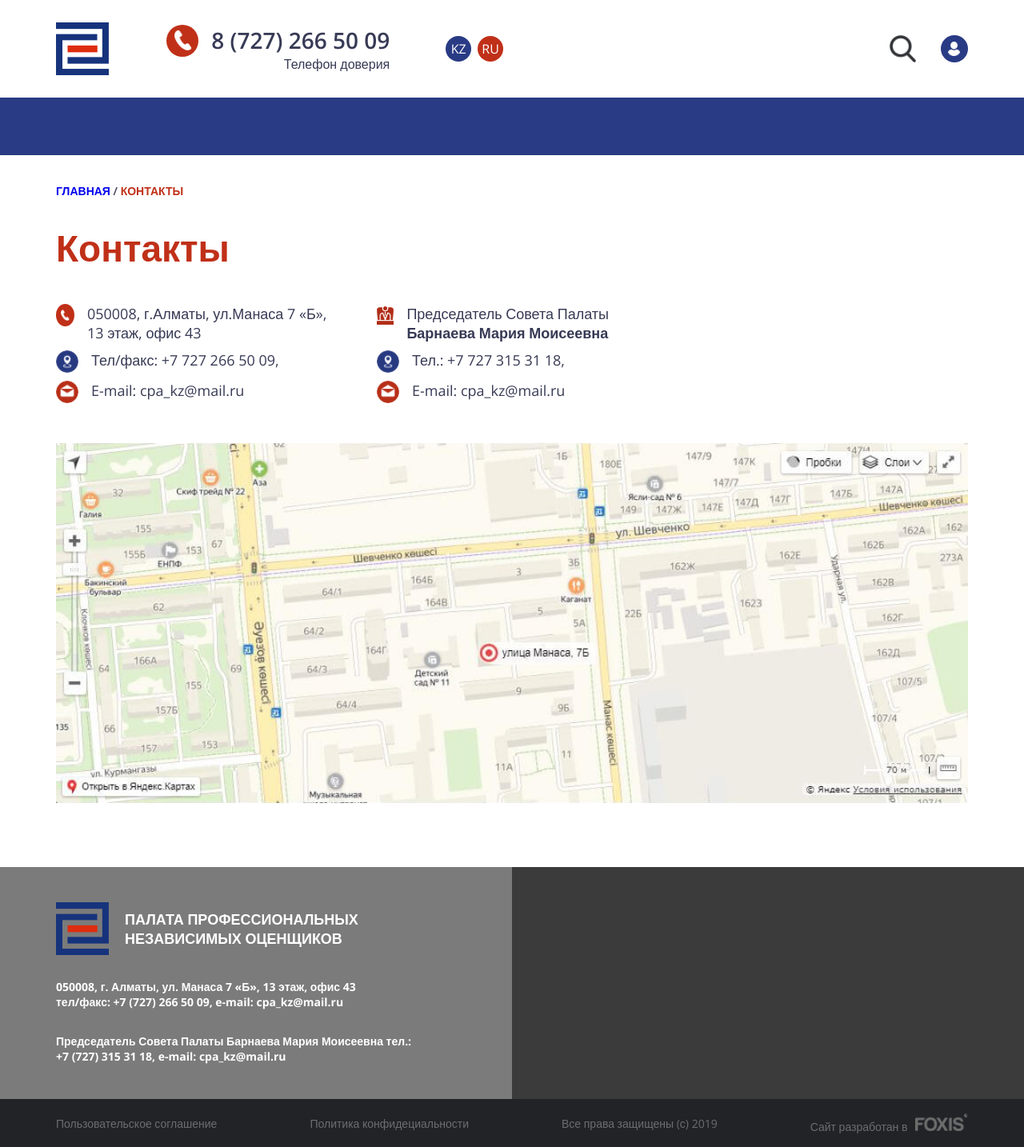
After one commit to LexSlv/pal, a Yii app: template views/contacts/index.php in a window 1280 px wide. The commit adds this page. Shown: the whole page at 80% size. Run offline with PHP 8.4 and a stand-in for Yii, Linux system fonts and the light colour scheme; the template is opened without the code that fills it, so the values that code supplies are empty; some libraries are stand-ins or nearby versions.

Commit message:
+ contacts

```diff
--- /dev/null
+++ b/views/contacts/index.php
@@ -0,0 +1,36 @@
+<div class="container pageBody">
+
+    <div class="breadcrumbs">
+        <a href="/" >Главная</a> / <span class="red">Контакты</a>
+    </div>
+
+    <h1 class="pageTitle red">Контакты</h1>
+
+    <div class="contacts">
+
+        <div class="contactBox">
+
+            <span><i class="conactIcon cIcon1 backRed"></i><p>050008, г.Алматы, ул.Манаса 7 «Б», 13 этаж, офис 43</p></span>
+
+            <span><i class="conactIcon cIcon2"></i><p>Тел/факс: +7 727 266 50 09,</p></span>
+
+            <span><i class="conactIcon cIcon3"></i><p>E-mail: cpa_kz@mail.ru</p></span>
+
+        </div>
+
+        <div class="contactBox">
+
+            <span><i class="conactIcon cIcon4"></i><p>Председатель Совета Палаты <strong>Барнаева Мария Моисеевна</strong></p></span>
+
+            <span><i class="conactIcon cIcon2"></i><p>Тел.: +7 727 315 31 18,</p></span>
+
+            <span><i class="conactIcon cIcon3"></i><p>E-mail: cpa_kz@mail.ru</p></span>
+
+        </div>
+    </div>
+
+    <div class="yaMap">
+        <script type="text/javascript" charset="utf-8" async src="https://api-maps.yandex.ru/services/constructor/1.0/js/?um=constructor%3A7e0fdd81bdc263bad71dbbf2156d7783c270b0aaef4d568b541920e7f87a3064&amp;width=100%25&amp;height=450&amp;lang=ru_RU&amp;scroll=false"></script>
+    </div>
+
+</div>
--- /dev/null
+++ b/views/contacts/page.php
@@ -0,0 +1 @@
+<h1>Привет это вьюшка boris/page</h1>
--- a/views/layouts/main.php
+++ b/views/layouts/main.php
@@ -40,7 +40,8 @@ $menus_hide = (new \yii\db\Query())
     <meta name="description" content="<?= Html::encode($this->params['description']) ?>"/>
     <meta name="keywords" content="<?= Html::encode($this->params['keywords']) ?>"/>
 
-    <link rel='dns-prefetch' href='//fonts.googleapis.com'>
+    <link rel="dns-prefetch" href="//fonts.googleapis.com">
+    <link rel="api-maps.yandex.ru" href="//api-maps.yandex.ru">
     <link href="https://fonts.googleapis.com/css?family=Open+Sans:300,400,400i,600,700&display=swap" rel="stylesheet">
     <link rel="stylesheet" href="/css/swiper.min.css">
     <link rel="stylesheet" href="/css/main.css">
--- a/web/css/main.css
+++ b/web/css/main.css
@@ -769,6 +769,88 @@ footer {
     margin: 5px auto;
 }
 
+/* Inside */
+
+.breadcrumbs {
+    display: block;
+    margin: 35px 0 20px 0;
+    font-size: 14px;
+    text-transform: uppercase;
+    font-weight: 600;
+    width: 100%;
+}
+
+.breadcrumbs a {
+    text-decoration: none;
+}
+
+.pageBody {
+    flex-flow: row wrap;
+    padding-bottom: 50px;
+}
+
+.pageTitle {
+    font-size: 46px;
+    font-weight: bold;
+    width: 100%;
+    margin: 10px 0 20px 0;
+}
+
+.contacts {
+    display: flex;
+}
+
+.contactBox {
+    width: 360px;
+    margin: 10px 41px 10px 0;
+    display: block;
+}
+
+.contactBox span {
+    display: flex;
+    width: 100%;
+    margin: 10px 0;
+    font-size: 18px;
+    font-weight: 500;
+}
+
+.contactBox p {
+    display: inline;
+    margin: 0;
+    width: auto;
+}
+
+.conactIcon {
+    width: 18px;
+    height: 18px;
+    display: inline-flex;
+    background-size: cover;
+    background-position: center center;
+    background-repeat: no-repeat;
+    border-radius: 50%;
+    margin: 0 16px auto 0;
+    padding: 5px;
+}
+
+.cIcon1 { background-image: url(../web/img/icon1.png); background-size: 50%; }
+.cIcon2 { background-image: url(../web/img/icon2.png); }
+.cIcon3 { background-image: url(../web/img/icon3.png); }
+.cIcon4 {
+    background-image: url(../web/img/icon4.png);
+    border-radius: 0;
+    background-size: auto;
+}
+
+.yaMap {
+    margin: 30px 0;
+    height: 450px;
+    width: 100%;
+    background-image: url(../web/img/yamap.jpg);
+    background-size: cover;
+    background-position: center center;
+    background-repeat: no-repeat;
+}
+
 @media screen and (max-width: 1140px) {
 
     .container { width: 100%;}
```
Also changed, not shown: controllers/ContactsController.php (added, +21 -0 lines), web/img/icon1.png (added), web/img/icon2.png (added), web/img/icon3.png (added), web/img/icon4.png (added), web/img/yamap.jpg (added).
